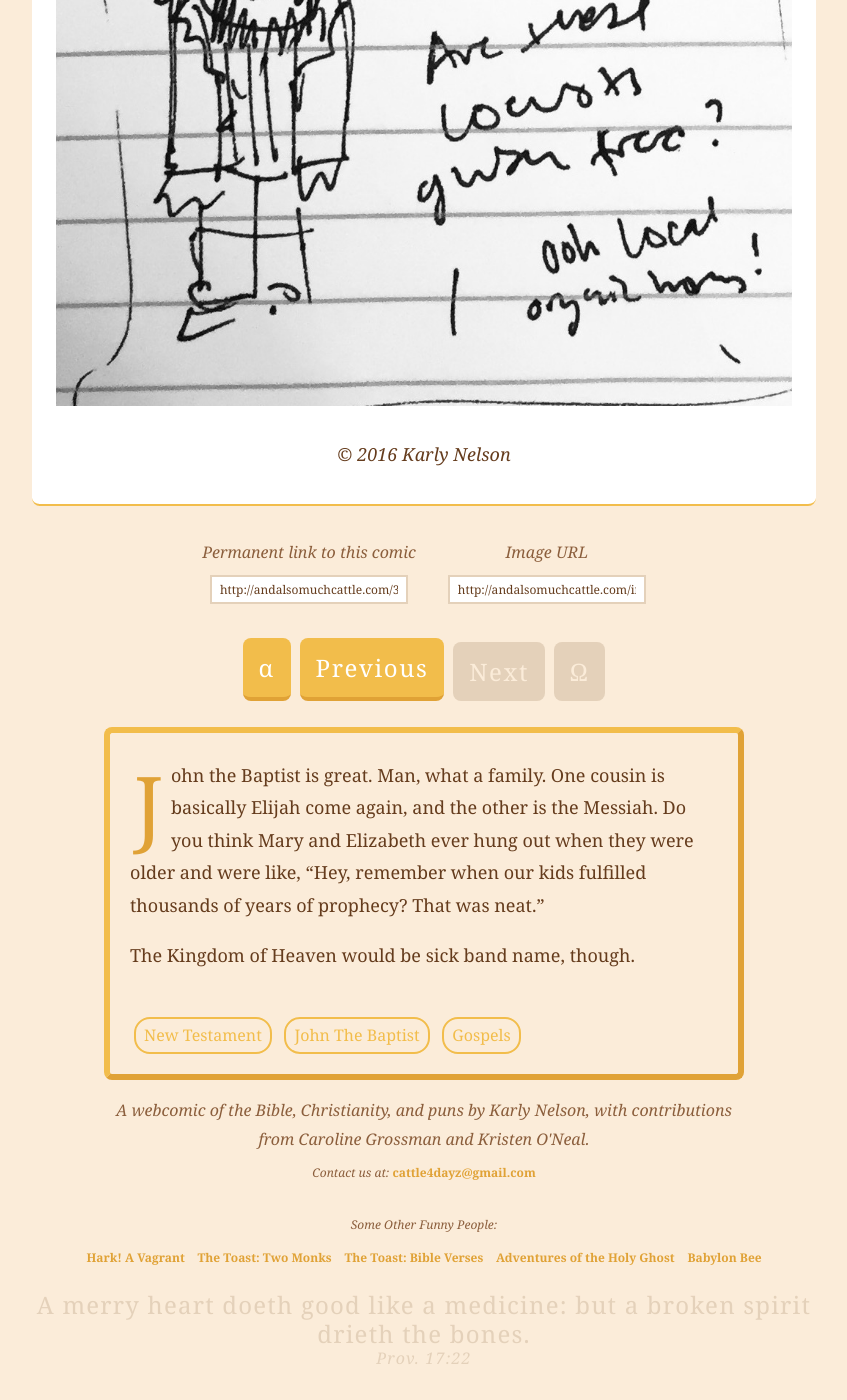
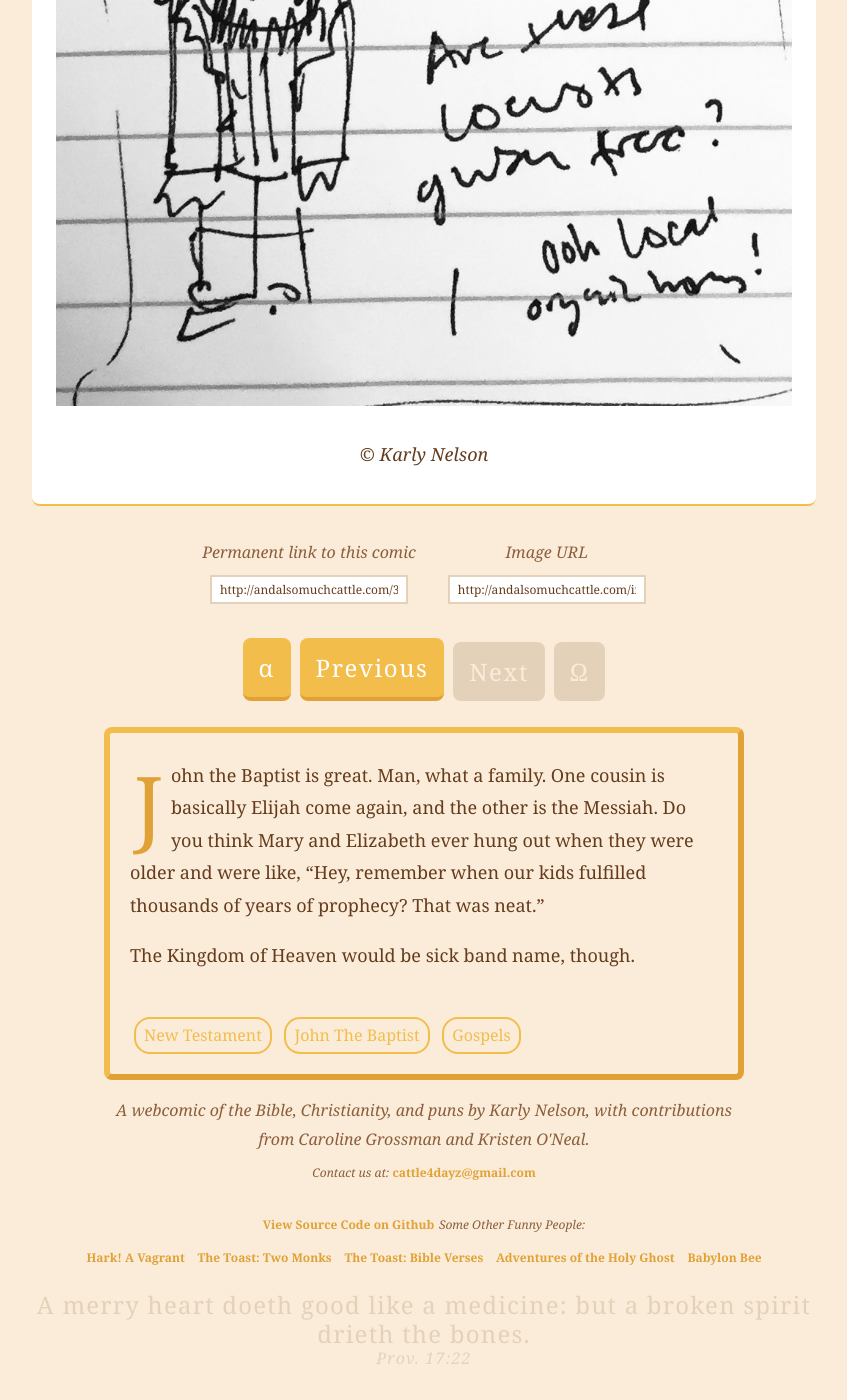
Before and after one commit to karlyanelson/andalsomuchcattle, a Jekyll site: the page built from _posts/2016-08-13-john-the-hipster.md, in a window 1280 px wide and 1400 px high, scrolled down 1074 px. Shown: the whole window, without its empty margins (216-1063 px from the left). Built offline with Jekyll 4.4.1, drawn with Linux system fonts in a browser that asks for light colours; some web fonts are replaced; comment, search, counter and statistics services are not loaded; some of the changed lines change nothing that is shown.

Commit message:
added github link to footer; got rid of date in copyright

```diff
--- a/_includes/footer.html
+++ b/_includes/footer.html
@@ -6,6 +6,7 @@
     <span>Contact us at: </span><a class="email" href="mailto:{{ site.email }}">{{ site.email }}</a>
   </div>
   <div class="footer-links">
+    <a href="https://github.com/karlyanelson/andalsomuchcattle">View Source Code on Github</a>
     <span>Some Other Funny People:</span>
     <ul>
       <li><a href="http://www.harkavagrant.com" target="_blank">Hark! A Vagrant</a></li>
--- a/_layouts/post.html
+++ b/_layouts/post.html
@@ -32,7 +32,7 @@ layout: default
       </div>
       <div class="comic-copyright">
         <!-- <p>&copy; <span>{{page.date | date:'%Y'}} Karly Nelson</span></p> -->
-        <p>&copy; <span>{{page.date | date:'%Y'}} Karly Nelson</span></p>
+        <p>&copy; <span>Karly Nelson</span></p>
       </div>
     </div>
   </div>
```
